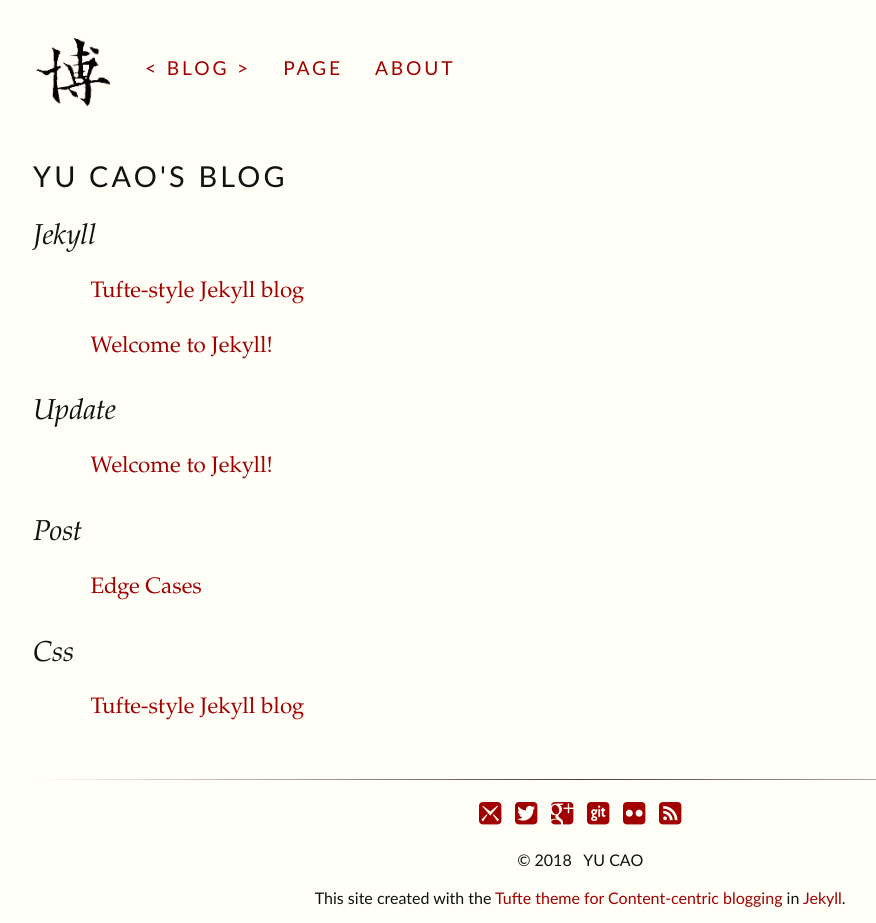
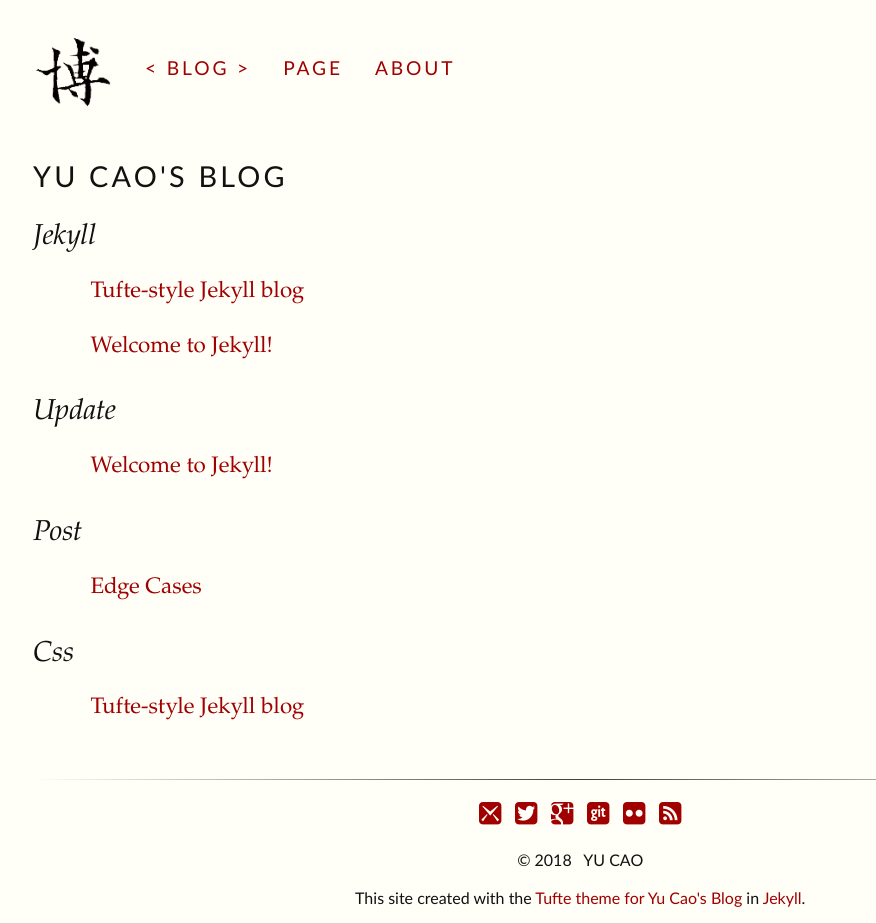
Before and after one commit to tsaoyu/blog, a Jekyll site: the page built from index.html, in a window 1280 px wide. Shown: the whole page, without its empty margins (31-907 px from the left). Built offline with Jekyll 4.4.1, drawn with Linux system fonts in a browser that asks for light colours.

Commit message:
Update config

```diff
--- a/_config.yml
+++ b/_config.yml
@@ -1,6 +1,6 @@
 baseurl:
-title: Tufte-Jekyll
-subtitle: Content-centric blogging
+title: 博 Bo
+subtitle: Yu Cao's Blog
 author: Yu Cao
 simple_search: http://google.com/search
 description: A Jekyll theme for content-rich sites
@@ -24,4 +24,3 @@
   command: rsync
   settings: -av
   source: _site/
-  destination: ~/Git/clayh53.github.com/
```
